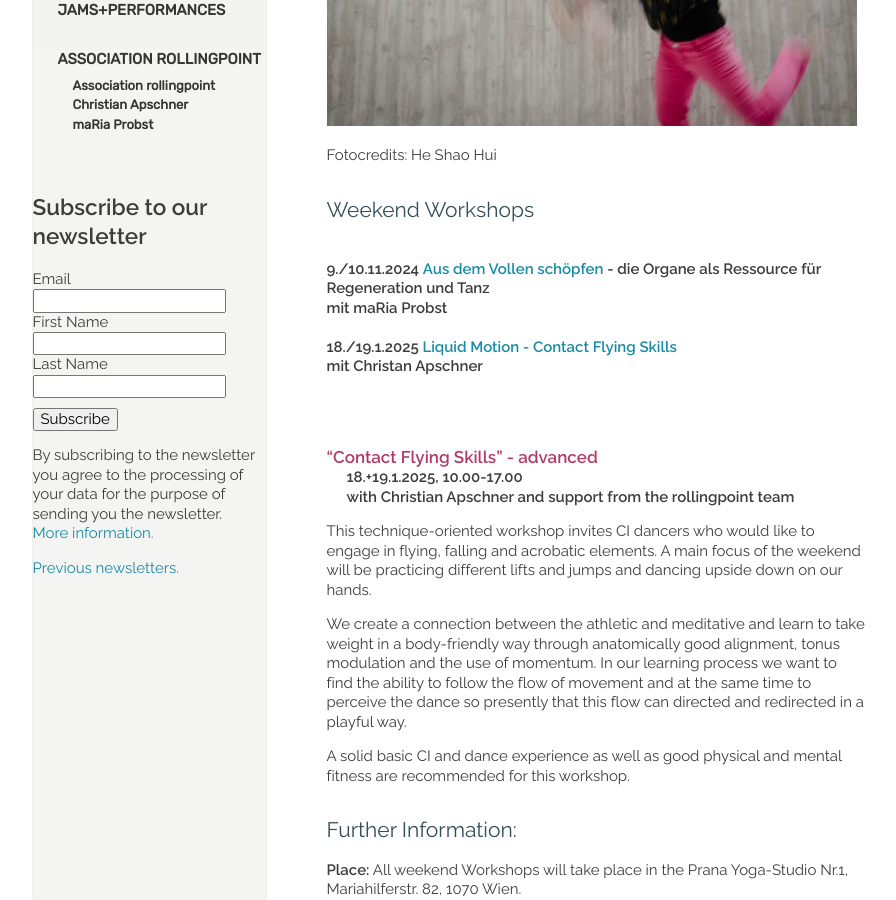
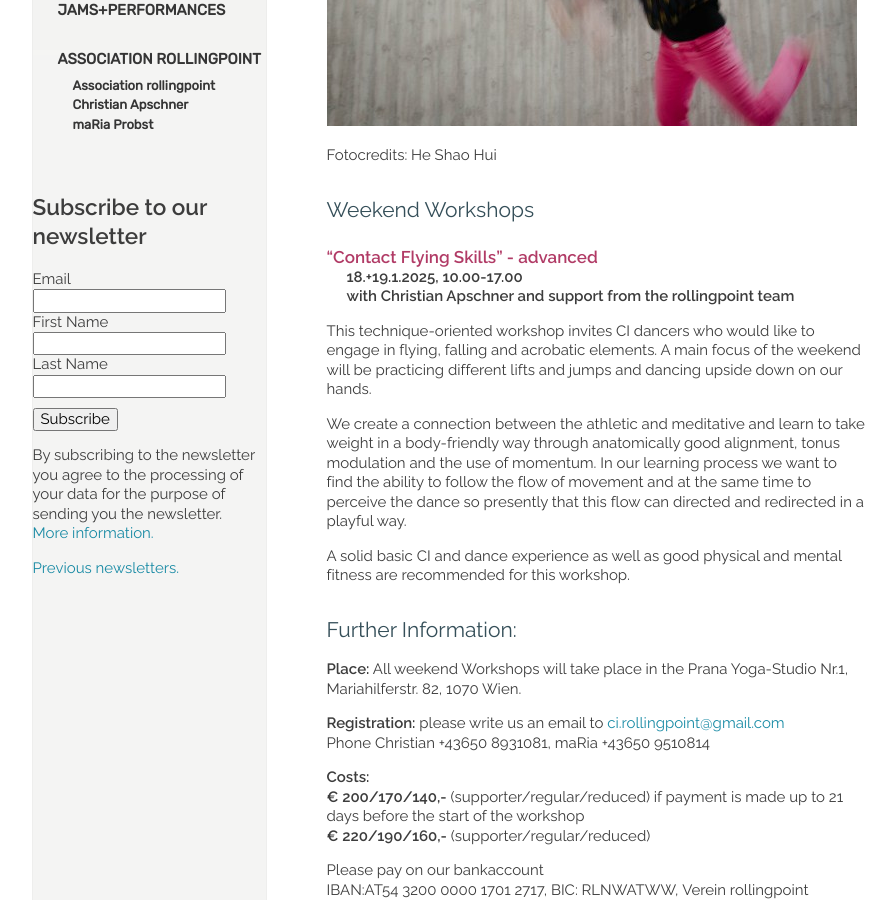
Before and after one commit to manulari/rollingpointat, a Jekyll site: the page built from _pages_en/en-workshops.md, in a window 1280 px wide and 900 px high, scrolled down 412 px. Shown: the whole window, without its empty margins (152-1048 px from the left). Built offline with Jekyll 4.4.1, drawn with Linux system fonts in a browser that asks for light colours; comment, search, counter and statistics services are not loaded.

Commit message:
Update page (en) “en-workshops”

```diff
--- a/_pages_en/en-workshops.md
+++ b/_pages_en/en-workshops.md
@@ -10,15 +10,6 @@ language: en
 Fotocredits: He Shao Hui
 
 ## Weekend Workshops
-
-\
-**9./10.11.2024 [Aus dem Vollen schöpfen](#organs) - die Organe als Ressource für Regeneration und Tanz**\
-**mit maRia Probst**\
-\
-**18./19.1.2025 [Liquid Motion - Contact Flying Skills](#flyingskills)**\
-**mit Christan Apschner**\
-\
-&nbsp;
 
 #### **"Contact Flying Skills"** - advanced
 
```
